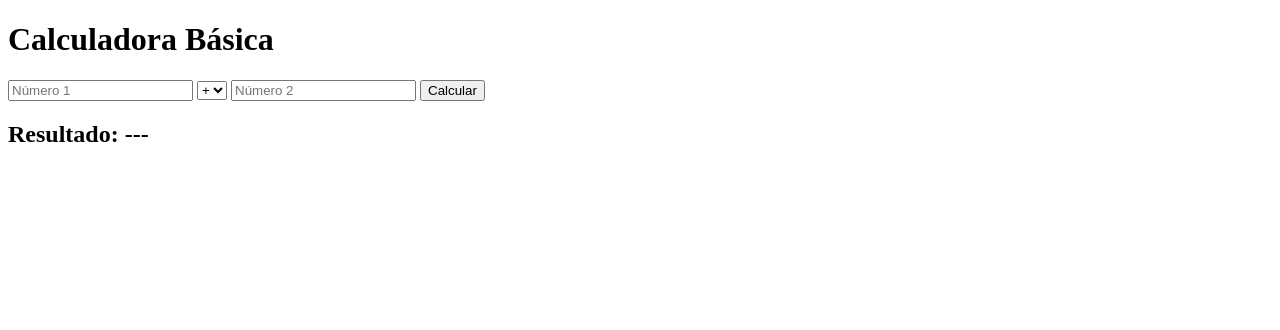
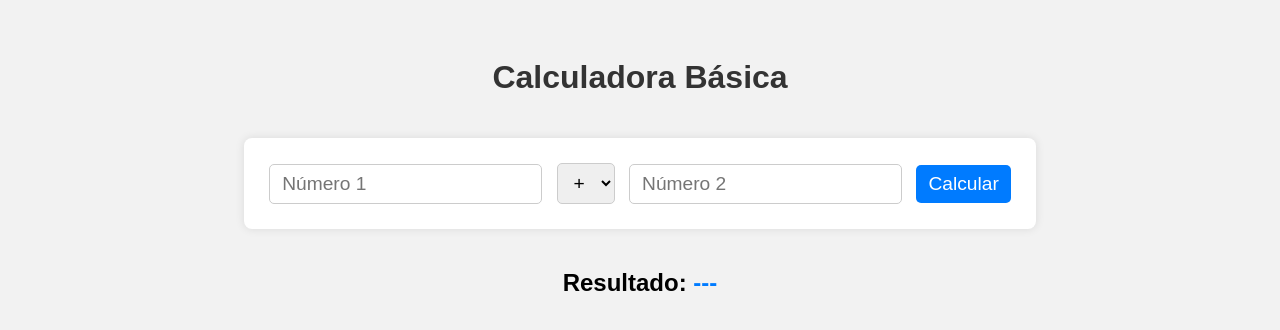
Before and after one commit to JesusSerpaArrieta/calculadora-basica-node-js, a website: page public/index.html in a window 1280 px wide. Drawn offline with Linux system fonts and the light colour scheme.

Commit message:
prueba 1

```diff
--- a/public/index.html
+++ b/public/index.html
@@ -3,6 +3,46 @@
 <head>
   <meta charset="UTF-8">
   <title>Calculadora Básica</title>
+  <style>
+  body {
+    font-family: Arial, sans-serif;
+    background-color: #f2f2f2;
+    text-align: center;
+    padding: 30px;
+  }
+  h1 {
+    color: #333;
+  }
+  form {
+    margin: 20px auto;
+    background: white;
+    padding: 20px;
+    border-radius: 8px;
+    display: inline-block;
+    box-shadow: 0 0 10px rgba(0,0,0,0.1);
+  }
+  input, select, button {
+    font-size: 1.2rem;
+    margin: 5px;
+    padding: 8px 12px;
+    border-radius: 5px;
+    border: 1px solid #ccc;
+  }
+  button {
+    background-color: #007BFF;
+    color: white;
+    border: none;
+    cursor: pointer;
+  }
+  button:hover {
+    background-color: #0056b3;
+  }
+  #resultado {
+    font-weight: bold;
+    color: #007BFF;
+  }
+</style>
+
 </head>
 <body>
   <h1>Calculadora Básica</h1>
```
